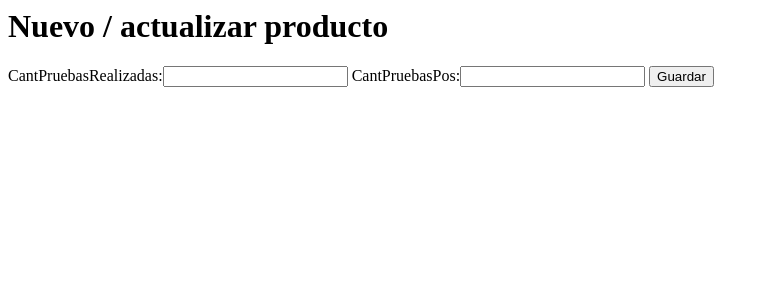
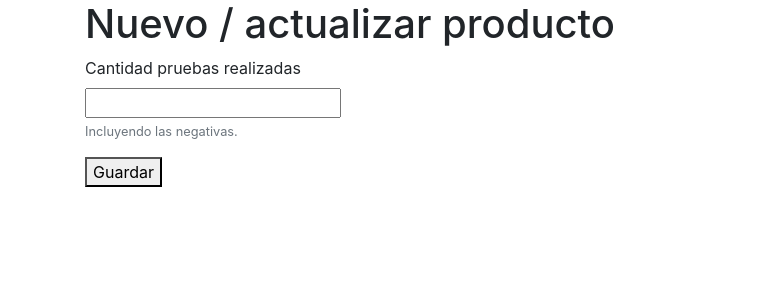
Before and after one commit to MigueGaldamez/ProyectoHDP, a Django app: page /new in a window 1280 px wide. Shown: the top 300 px of the page, without its empty margins (0-769 px from the left). Run offline with Django 3.2, Linux system fonts and the light colour scheme; some libraries are stand-ins or nearby versions.

Commit message:
reportes con bootstrap

```diff
--- a/reportes/templates/reportes-form.html
+++ b/reportes/templates/reportes-form.html
@@ -1,14 +1,21 @@
+{% extends 'base.html' %}
 {% block content %}
-
+<div class="container">
 	<h1>Nuevo / actualizar producto</h1>
 	<form method="POST">
-		{% csrf_token %}
-		{{ form }}
+	{% csrf_token %}
+	 <div class="form-group">
+    <label for="exampleInputEmail1">Cantidad pruebas realizadas</label>
+    <div>{{ form.cantPruebasRealizadas }}</div>
+    <small id="emailHelp" class="form-text text-muted">Incluyendo las negativas.</small>
+  </div>
+
+
 		<button type ="submit">Guardar</button>
 	</form>
 
 	{% if reporte %}
 		<a href="{% url 'delete_reporte' reporte.id %}">Borrar</a>
 	{% endif %}
-
+</div>
 {% endblock %}
```
